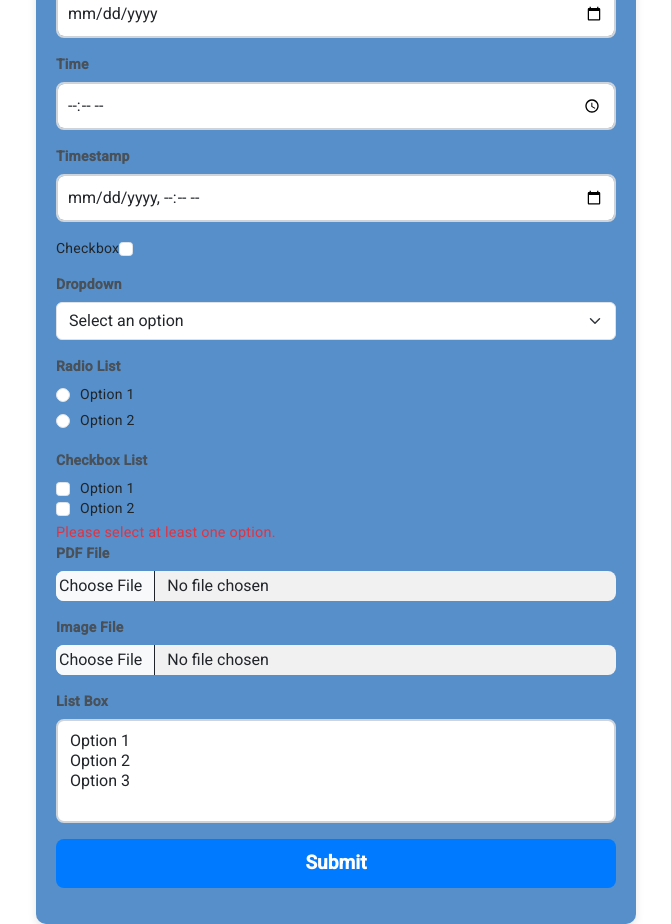
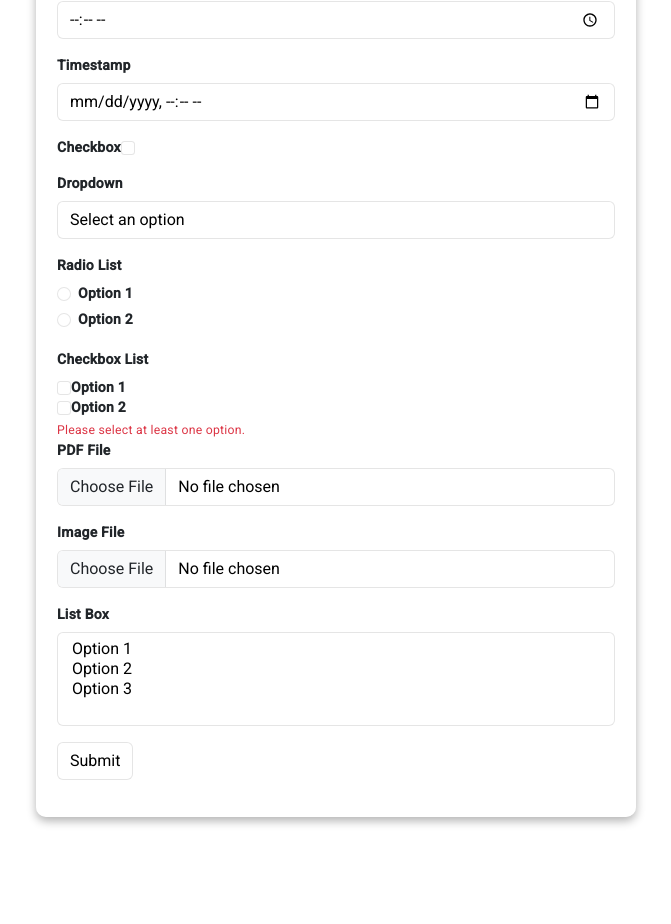
Before and after one commit to BHARATHARSEN/Cybyte, an Angular app in the folder frontend/: page /form in a window 1280 px wide. Shown: the part 660-1584 px from the top of the page, without its empty margins (304-975 px from the left). After the commit the page ends 1527 px from the top, so only its background shows below. Built offline with nearby package versions, Linux system fonts and the light colour scheme; sample sign-in values are in the browser's storage.

Commit message:
Updated Styles

```diff
--- a/frontend/src/form-page/form-page.component.scss
+++ b/frontend/src/form-page/form-page.component.scss
@@ -1,118 +1,35 @@
-/* Form container */
-
-body {
-  background-image: url(../assets/aku-1tanjiros.jpg);
-  background-size: cover;
-  background-repeat: no-repeat;
-  background-position: center;
-  margin: 0;
-  height: 100vh;
+.container {
+  max-width: 600px;
+  padding: 20px;
+  border-radius: 10px;
+  box-shadow: 0px 4px 10px rgba(0, 0, 0, 0.3);
+  margin: 50px auto;
+  background: rgba(255, 255, 255, 0.2); /* Transparent white */
+  backdrop-filter: blur(10px); /* Adjust the blur radius */
+  border: 1px solid rgba(255, 255, 255, 0.3); /* Optional border for better visibility */
 }
 
 .header {
   display: flex;
   justify-content: flex-end;
-  margin-bottom: 20px;
 }
 
-.container {
-  max-width: 600px;
-  margin: 0 auto;
-  background-color: #568fc9;
-  padding: 20px;
-  border-radius: 10px;
-  box-shadow: 0 4px 8px rgba(0, 0, 0, 0.1);
+form label {
+  font-weight: bold;
 }
 
-/* Form title */
-.form-title {
-  text-align: center;
-  font-size: 1.8rem;
-  font-weight: bold;
-  margin-bottom: 20px;
-  color: #343a40;
+.text-danger {
+  font-size: 0.875em;
+  margin-top: 0.25em;
 }
 
-/* Form labels */
-.form-label {
-  font-weight: bold;
-  color: #495057;
+/* Optional: Style form controls for better visibility on blurred background */
+input, textarea, select, button {
+  background: rgba(255, 255, 255, 0.5); /* Slightly transparent background */
+  border: 1px solid rgba(0, 0, 0, 0.1); /* Border color */
+  color: #000; /* Text color */
 }
 
-/* Form controls */
-.form-control {
-  background-color: #fff;
-  border: 2px solid #ced4da;
-  border-radius: 8px;
-  padding: 10px;
-  transition: border-color 0.3s ease;
+input::placeholder, textarea::placeholder {
+  color: rgba(0, 0, 0, 0.6); /* Placeholder text color */
 }
-
-.form-control:focus {
-  border-color: #007bff;
-  box-shadow: 0 0 5px rgba(0, 123, 255, 0.5);
-}
-
-/* Submit button */
-button[type="submit"] {
-  width: 100%;
-  padding: 10px;
-  background-color: #007bff;
-  color: #fff;
-  border: none;
-  border-radius: 8px;
-  font-size: 1.2rem;
-  font-weight: bold;
-  transition: background-color 0.3s ease;
-}
-
-button[type="submit"]:hover {
-  background-color: #0056b3;
-}
-
-/* Error messages */
-.text-danger {
-  font-size: 0.9rem;
-  color: #e63946;
-  margin-top: 5px;
-}
-
-/* Checkbox and radio buttons */
-.form-check-input {
-  margin-right: 10px;
-  accent-color: #007bff;
-}
-
-/* File inputs */
-.form-control[type="file"] {
-  padding: 3px;
-  border: none;
-  background-color: #f1f1f1;
-  border-radius: 8px;
-}
-
-.form-control[type="file"]:focus {
-  border: none;
-  outline: 2px solid #007bff;
-}
-
-/* List Box */
-select[multiple] {
-  height: auto;
-  background-color: #fff;
-  border: 2px solid #ced4da;
-  border-radius: 8px;
-  padding: 10px;
-}
-
-/* Responsive design */
-@media (max-width: 576px) {
-  .container {
-    padding: 15px;
-  }
-
-  button[type="submit"] {
-    font-size: 1rem;
-    padding: 8px;
-  }
-}
```
